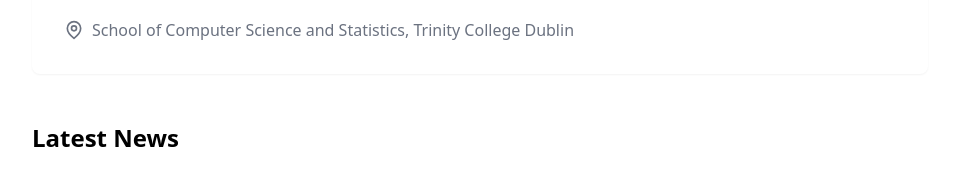
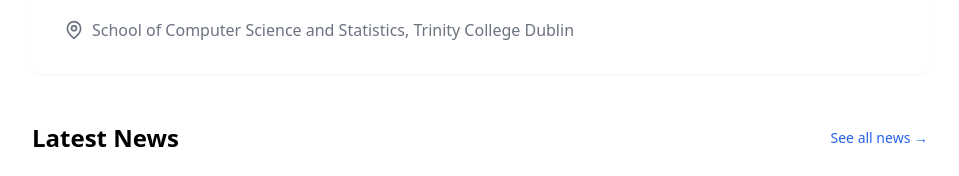
Before and after one commit to diliberg/websiteDiLibertoLab, a React (Vite) app: page / in a window 1280 px wide. Shown: the part 827-1003 px from the top of the page, without its empty margins (192-1151 px from the left). Built offline with nearby package versions, Linux system fonts and the light colour scheme; grey boxes are pictures that could not be loaded.

Commit message:
embed news section

```diff
--- a/src/App.tsx
+++ b/src/App.tsx
@@ -24,7 +24,6 @@ const menuItems: MenuItem[] = [
   { id: 'alumni', label: 'Alumni' },
   { id: 'research', label: 'Research' },
   { id: 'publications', label: 'Publications' },
-  { id: 'news', label: 'News' },
   { id: 'press', label: 'Press' },
   { id: 'open-science', label: 'Open Science' },
   { id: 'datasets', label: 'Open Data' },
@@ -50,15 +49,22 @@ function App() {
 
     switch (activeSection) {
       case 'welcome':
-        return <Welcome />;
+        // Added onViewAllNews here to route to the News section
+        return (
+          <Welcome
+            onViewAllNews={() => {
+              setActiveSection('news');
+              setShowCV(false);
+            }}
+          />
+        );
       case 'team':
-        // Added onViewAlumni here to update the state
         return (
           <Team
             onViewCV={() => setShowCV(true)}
             onViewAlumni={() => {
               setActiveSection('alumni');
-              setShowCV(false); // Just to be safe
+              setShowCV(false);
             }}
           />
         );
@@ -81,7 +87,15 @@ function App() {
       case 'join-us':
         return <JoinUs />;
       default:
-        return <Welcome />;
+        // Also update the default case fallback
+        return (
+          <Welcome
+            onViewAllNews={() => {
+              setActiveSection('news');
+              setShowCV(false);
+            }}
+          />
+        );
     }
   };
 
--- a/src/components/Welcome.tsx
+++ b/src/components/Welcome.tsx
@@ -175,7 +175,8 @@ const nextConferences = [
   }
 ];
 
-export function Welcome() {
+// Added the prop here
+export function Welcome({ onViewAllNews }: { onViewAllNews?: () => void }) {
   const [currentSlide, setCurrentSlide] = useState(0);
 
   useEffect(() => {
@@ -253,8 +254,20 @@ export function Welcome() {
         </div>
       </div>
 
-      <div>
-        <h2 className="text-2xl font-semibold mb-6">Latest News</h2>
+      <div className="mb-12">
+        {/* Updated layout to place the button next to the title */}
+        <div className="flex items-center justify-between mb-6">
+          <h2 className="text-2xl font-semibold">Latest News</h2>
+          {onViewAllNews && (
+            <button
+              onClick={onViewAllNews}
+              className="text-blue-600 hover:text-blue-800 text-sm font-medium hover:underline inline-flex items-center"
+            >
+              See all news →
+            </button>
+          )}
+        </div>
+
         <div className="grid grid-cols-1 sm:grid-cols-2 lg:grid-cols-3 gap-6">
           {newsItems.map((item, index) => (
             <div key={index} className="bg-white rounded-lg shadow-sm hover:shadow-md transition-shadow overflow-hidden">
```
